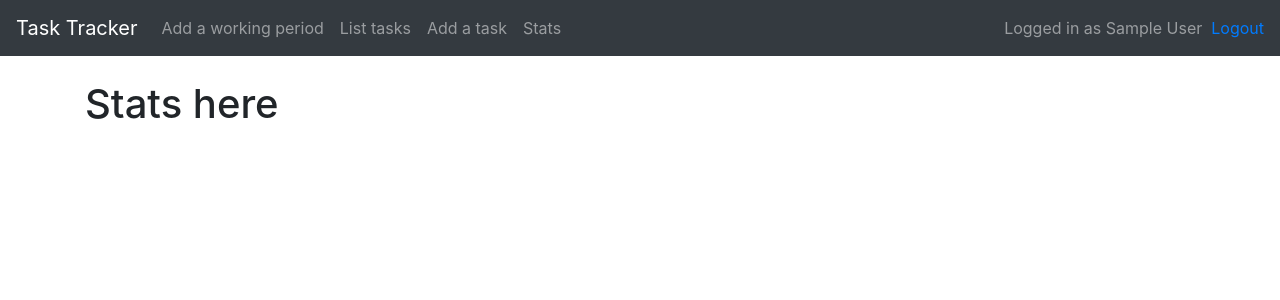
After one commit to sofivanhanen/task-tracker, a Flask app: page /stats/ in a window 1280 px wide. The commit adds this page. Shown: the top 300 px of the page. Run offline with Flask 2, Linux system fonts and the light colour scheme; a user stored in the database is signed in; tables that the repository leaves empty hold one stand-in row (values such as "Sample post"); some libraries are stand-ins or nearby versions.

Commit message:
Add page for statistics

```diff
--- a/application/__init__.py
+++ b/application/__init__.py
@@ -35,6 +35,8 @@ from application.workingperiods import views
 
 from application.auth.models import User
 
+from application.stats import views
+
 @login_manager.user_loader
 def load_user(user_id):
     return User.query.get(user_id)
--- /dev/null
+++ b/application/stats/views.py
@@ -0,0 +1,11 @@
+from application import app, db, current_user
+from flask import redirect, render_template, request, url_for
+from flask_login import login_required
+from application.tasks.models import Task
+from application.workingperiods.models import WorkingPeriod
+
+
+@app.route("/stats/")
+@login_required
+def stats_index():
+    return render_template("stats/index.html")
--- a/application/tasks/views.py
+++ b/application/tasks/views.py
@@ -7,7 +7,7 @@ from application.workingperiods.models import WorkingPeriod
 from sqlalchemy.sql import collate
 
 
-@app.route("/tasks", methods=["GET"])
+@app.route("/tasks/", methods=["GET"])
 @login_required
 def tasks_index():
     return render_template("tasks/list.html", tasks=Task.query.filter_by(account_id=current_user.id).order_by(Task.done.asc(), collate(Task.name, 'NOCASE')).all())
--- a/application/templates/layout.html
+++ b/application/templates/layout.html
@@ -24,6 +24,9 @@
         </li>
         <li class="nav-item">
           <a class="nav-link" href="{{ url_for('tasks_form') }} ">Add a task</a>
+        </li>
+        <li class="nav-item">
+          <a class="nav-link" href="{{ url_for('stats_index') }} ">Stats</a>
         </li>
       </ul>
       <div class="form-inline mt-2 mt-md-0">
--- /dev/null
+++ b/application/templates/stats/index.html
@@ -0,0 +1,7 @@
+{% extends "layout.html" %}
+
+{% block body %}
+<h1>
+  Stats here
+</h1>
+{% endblock %}
```
